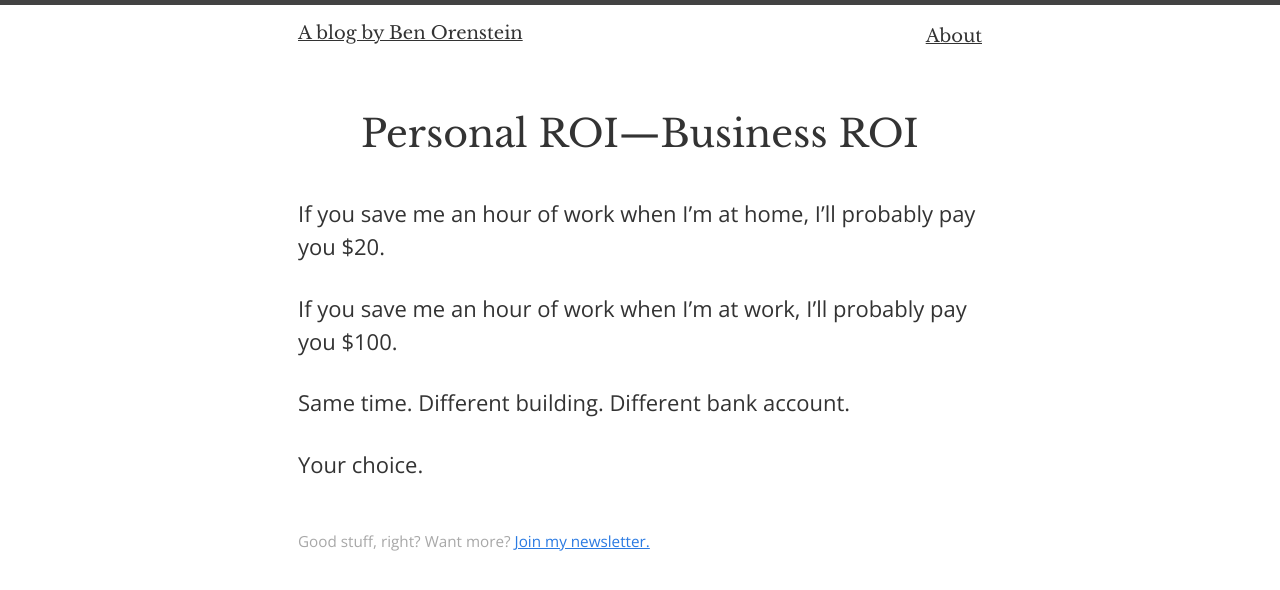
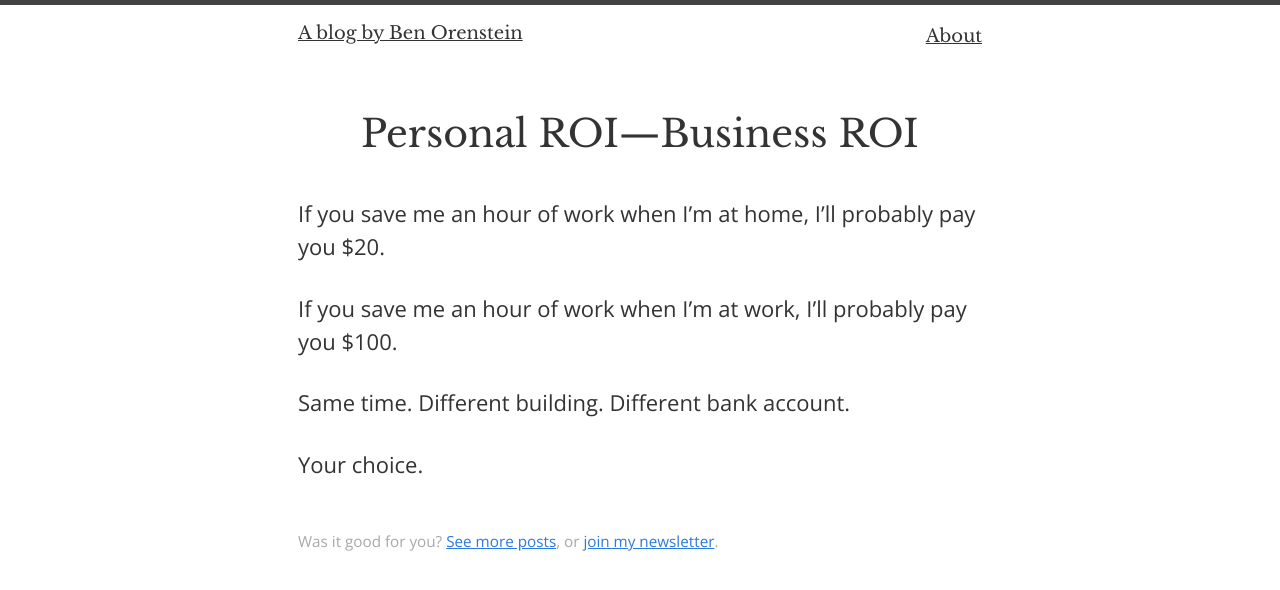
Before and after one commit to r00k/blog, a Jekyll site: the page built from _posts/2016-02-19-personal-business-roi.md, in a window 1280 px wide. Shown: the top 590 px of the page. Built offline with Jekyll 4.4.1, drawn with Linux system fonts in a browser that asks for light colours.

Commit message:
Add link to index in footer

```diff
--- a/_layouts/post.html
+++ b/_layouts/post.html
@@ -11,6 +11,6 @@ layout: default
     {{ content }}
   </article>
 
-  <p class="post-meta">Good stuff, right? Want more? <a href="/newsletter">Join my newsletter.</a></p>
+  <p class="post-meta">Was it good for you? <a href="/blog/">See more posts</a>, or <a href="/newsletter">join my newsletter</a>.</p>
 
 </div>
```
